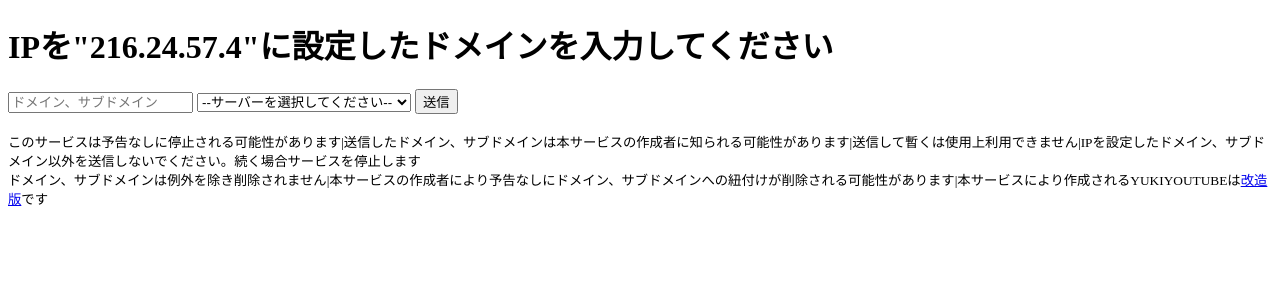
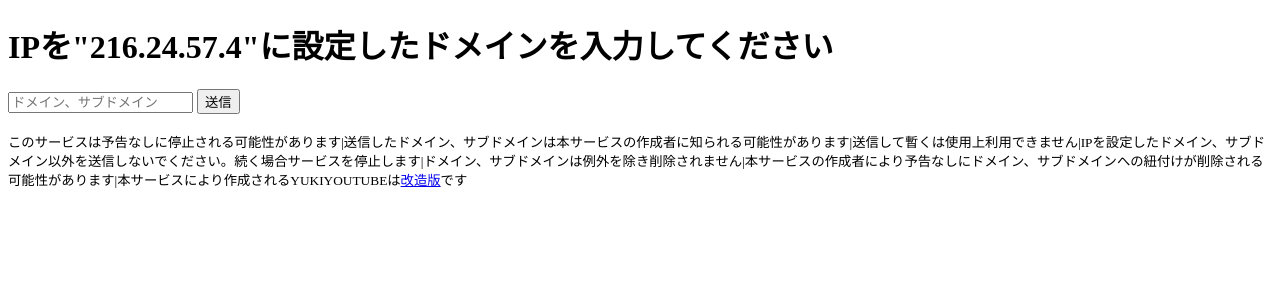
Before and after one commit to ztttas1-project/yukicreate, a Flask app: page / in a window 1280 px wide. Shown: the top 300 px of the page. Run offline with Flask 3, Linux system fonts and the light colour scheme.

Commit message:
Update index.html

```diff
--- a/templates/index.html
+++ b/templates/index.html
@@ -9,10 +9,8 @@
     <h1>IPを"216.24.57.4"に設定したドメインを入力してください</h1>
     <form action="/submit" method="post">
         <input type="text" name="domain" required placeholder="ドメイン、サブドメイン" >
-        <select name="ser" id="ser" required><option value="">--サーバーを選択してください--</option><option value="1">サーバー:1</option><option value="2">サーバー:2</option><option value="3">サーバー:3</option></select>
         <button type="submit">送信</button>
     </form>
-    <br><small>このサービスは予告なしに停止される可能性があります|送信したドメイン、サブドメインは本サービスの作成者に知られる可能性があります|送信して暫くは使用上利用できません|IPを設定したドメイン、サブドメイン以外を送信しないでください。続く場合サービスを停止します</small><br>
-    <small>ドメイン、サブドメインは例外を除き削除されません|本サービスの作成者により予告なしにドメイン、サブドメインへの紐付けが削除される可能性があります|本サービスにより作成されるYUKIYOUTUBEは<a href="https://github.com/Skype-Github/YUKI-GOD">改造版</a>です</small>
+    <br><small>このサービスは予告なしに停止される可能性があります|送信したドメイン、サブドメインは本サービスの作成者に知られる可能性があります|送信して暫くは使用上利用できません|IPを設定したドメイン、サブドメイン以外を送信しないでください。続く場合サービスを停止します|ドメイン、サブドメインは例外を除き削除されません|本サービスの作成者により予告なしにドメイン、サブドメインへの紐付けが削除される可能性があります|本サービスにより作成されるYUKIYOUTUBEは<a href="https://github.com/Skype-Github/YUKI-GOD">改造版</a>です</small>
 </body>
 </html>
```
